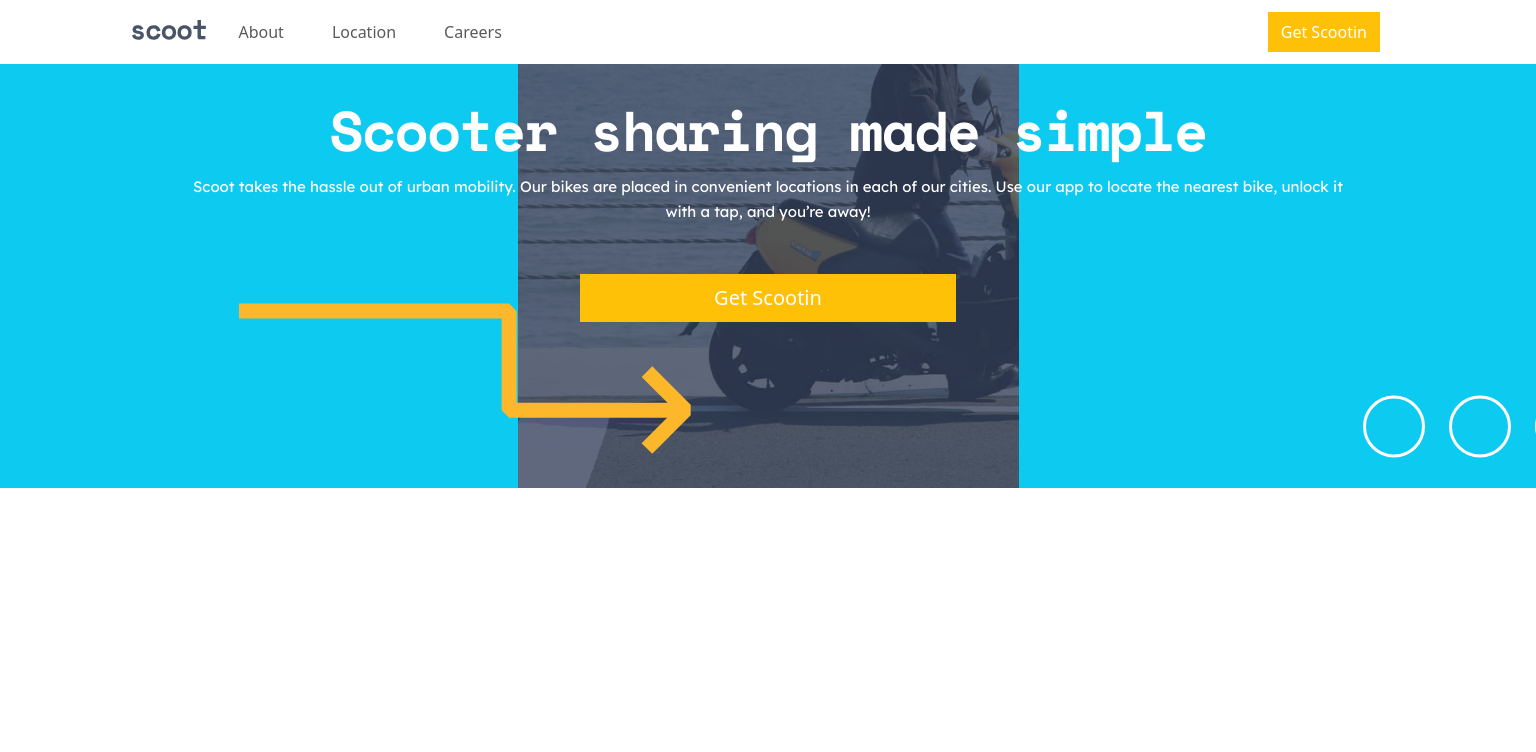
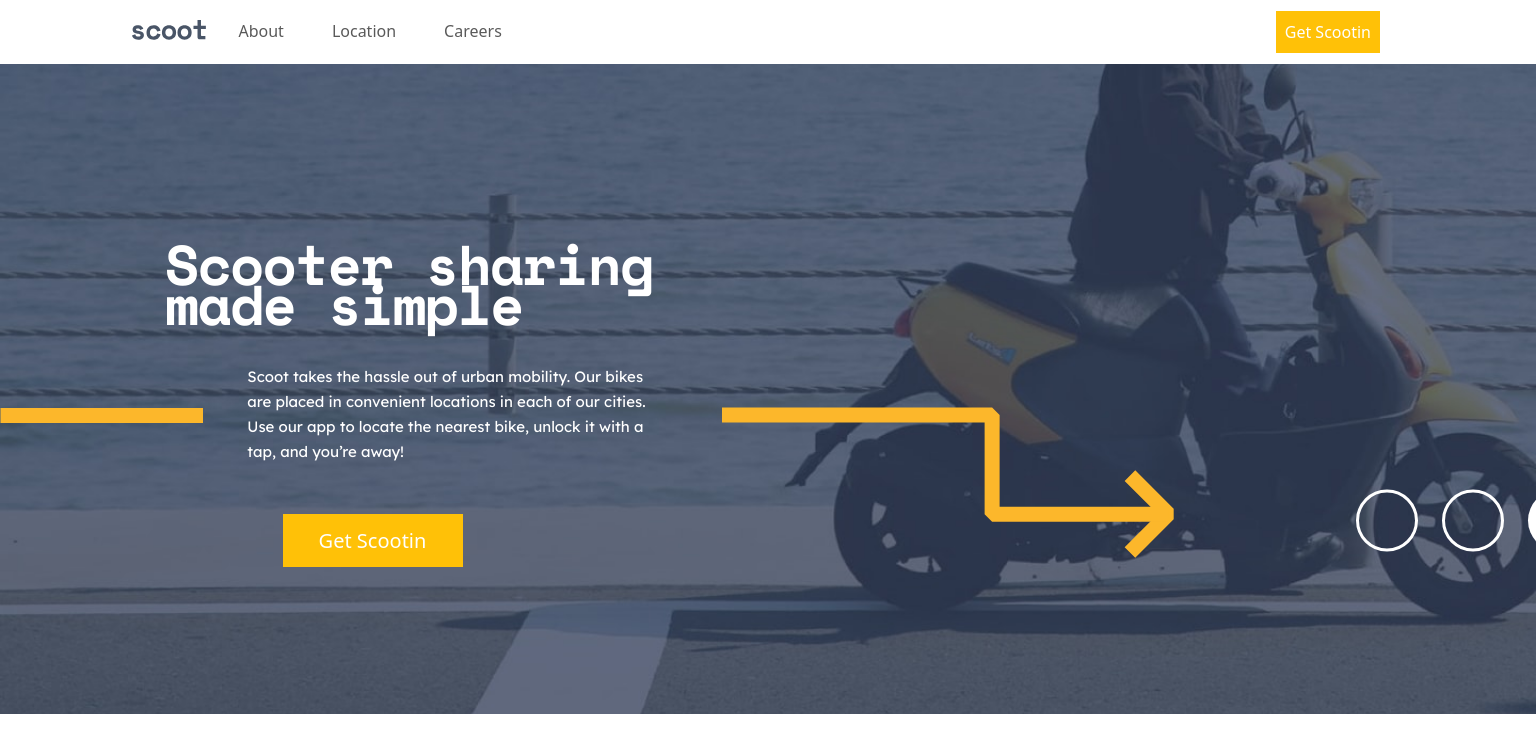
Before and after one commit to radhd/scoot-multi-page-website, a plain HTML site: page starter-code/index.html in a window 1536 px wide. Drawn offline with nearby package versions, Linux system fonts and the light colour scheme.

Commit message:
Navigation and hero sections are made for all 3 screens, mobile, tablet and destkop

```diff
--- a/starter-code/index.css
+++ b/starter-code/index.css
@@ -92,6 +92,8 @@
 	background-repeat: no-repeat;
 	background-size: cover;
 	background-position: center;
+	min-height: 650px;
+	overflow: hidden;
 }
 
 /* Sections */
@@ -110,6 +112,11 @@
 	margin-top: 2.125rem;
 }
 
+.get-scootin-btn {
+	width: 180px;
+	height: 53px;
+}
+
 .btn.btn-warning:hover {
 	background-color: transparent !important;
 	color: var(--custom-yellow) !important;
@@ -121,7 +128,7 @@
 
 .right-arrow {
 	right: 55%;
-	padding-bottom: 2.125rem;
+	bottom: 5%;
 }
 
 @media (min-width: 768px) {
@@ -131,9 +138,6 @@
 
 	#hero {
 		background-image: url("assets/images/home-hero-tablet.jpg");
-		background-position: center;
-		background-size: contain;
-		overflow: hidden;
 	}
 
 	.p-32 {
@@ -144,14 +148,6 @@
 		font-size: 3.5rem;
 	}
 
-	#hero {
-		min-height: 53vh !important;
-	}
-
-	.w-50 {
-		width: 32% !important;
-	}
-
 	.white-circles {
 		display: block;
 		width: 234px;
@@ -160,3 +156,44 @@
 		bottom: 7%;
 	}
 }
+
+@media (min-width: 1440px) {
+	#hero {
+		background-image: url("assets/images/home-hero-desktop.jpg");
+		background-position: right;
+	}
+
+	.yellow-line {
+		margin-bottom: -11%;
+	}
+
+	.right-arrow {
+		left: 47%;
+		bottom: 24%;
+	}
+
+	.white-circles {
+		display: block;
+		right: -3.5%;
+		bottom: 25%;
+	}
+
+	.hero-main-text {
+		text-align: start;
+		margin-top: 153px;
+	}
+
+	.hero-main-text h1 {
+		text-align: start;
+		width: 500px;
+		height: 112px;
+		margin-left: -10%;
+	}
+
+	.hero-main-text p {
+		width: 400px;
+		height: 100px;
+		font-size: 0, 9375rem;
+		margin-left: -3%;
+	}
+}
--- a/starter-code/index.html
+++ b/starter-code/index.html
@@ -66,7 +66,7 @@
 
 						<button
 							style="color: white"
-							class="btn btn-warning btn-border-no-radius"
+							class="btn btn-warning btn-border-no-radius p-2"
 						>
 							Get Scootin
 						</button>
@@ -77,11 +77,14 @@
 		<main>
 			<section
 				id="hero"
-				class="min-vh-100 d-flex align-items-center text-center bg-info position-relative"
+				class="d-flex align-items-center text-center bg-info position-relative"
 			>
+				<div class="yellow-line d-none d-xxl-block">
+					<img src="assets/patterns/line.svg" alt="" />
+				</div>
 				<!-- Right Arrow -->
 
-				<div class="position-absolute bottom-0 right-arrow" style="">
+				<div class="position-absolute right-arrow" style="">
 					<img src="assets/patterns/right-arrow.svg" alt="" />
 				</div>
 				<!-- Semi Circles -->
@@ -91,7 +94,7 @@
 
 				<div class="container p-32">
 					<div class="row">
-						<div class="col-12 text-white">
+						<div class="col-12 text-white hero-main-text">
 							<h1 class="fw-bold h-text-size-h1-sm pb-3">
 								Scooter sharing made simple
 							</h1>
@@ -104,7 +107,7 @@
 							</p>
 							<div>
 								<button
-									class="btn btn-lg btn-brand btn-warning btn-border-no-radius text-white w-50"
+									class="btn btn-lg btn-brand btn-warning btn-border-no-radius text-white get-scootin-btn"
 								>
 									Get Scootin
 								</button>
```
